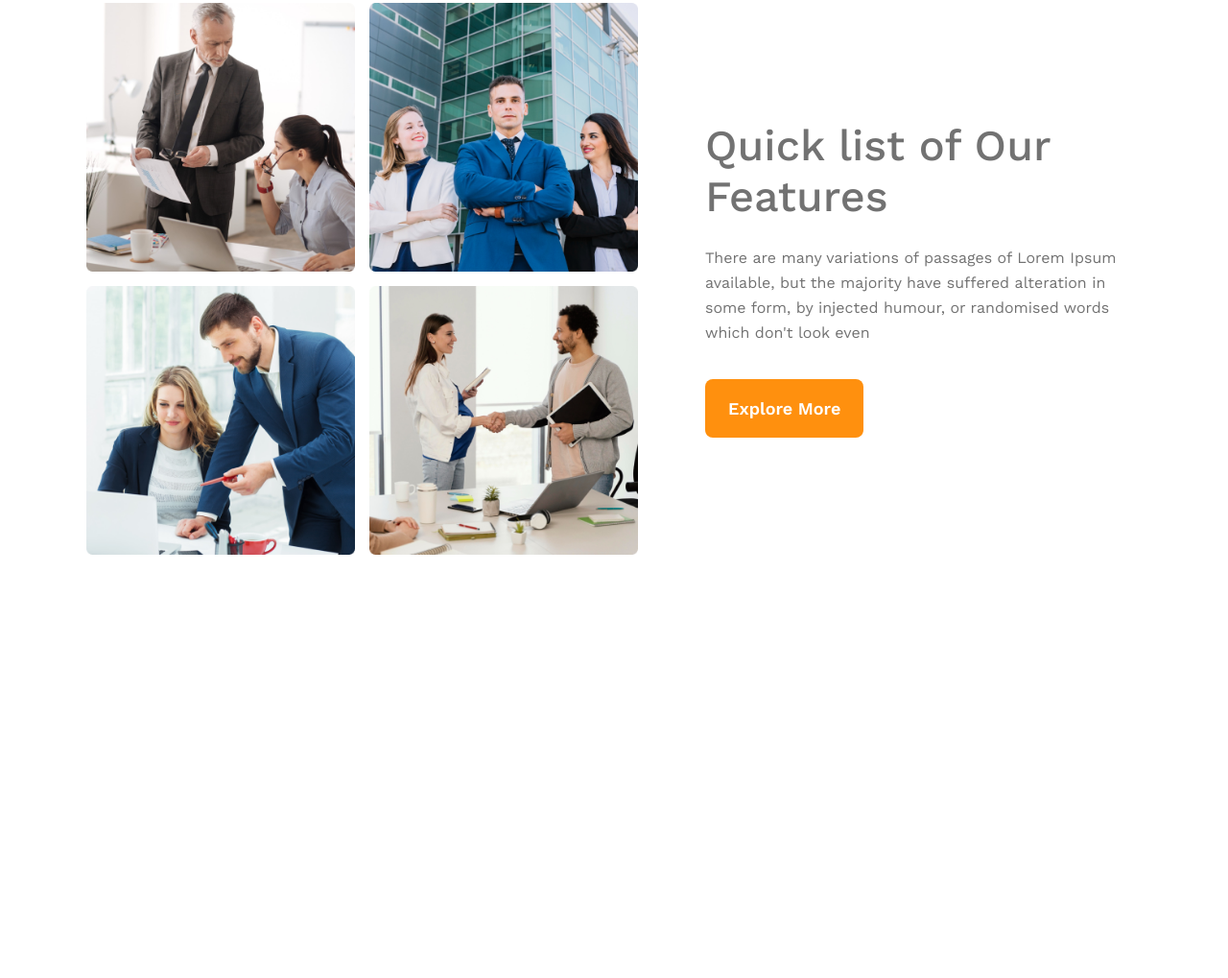
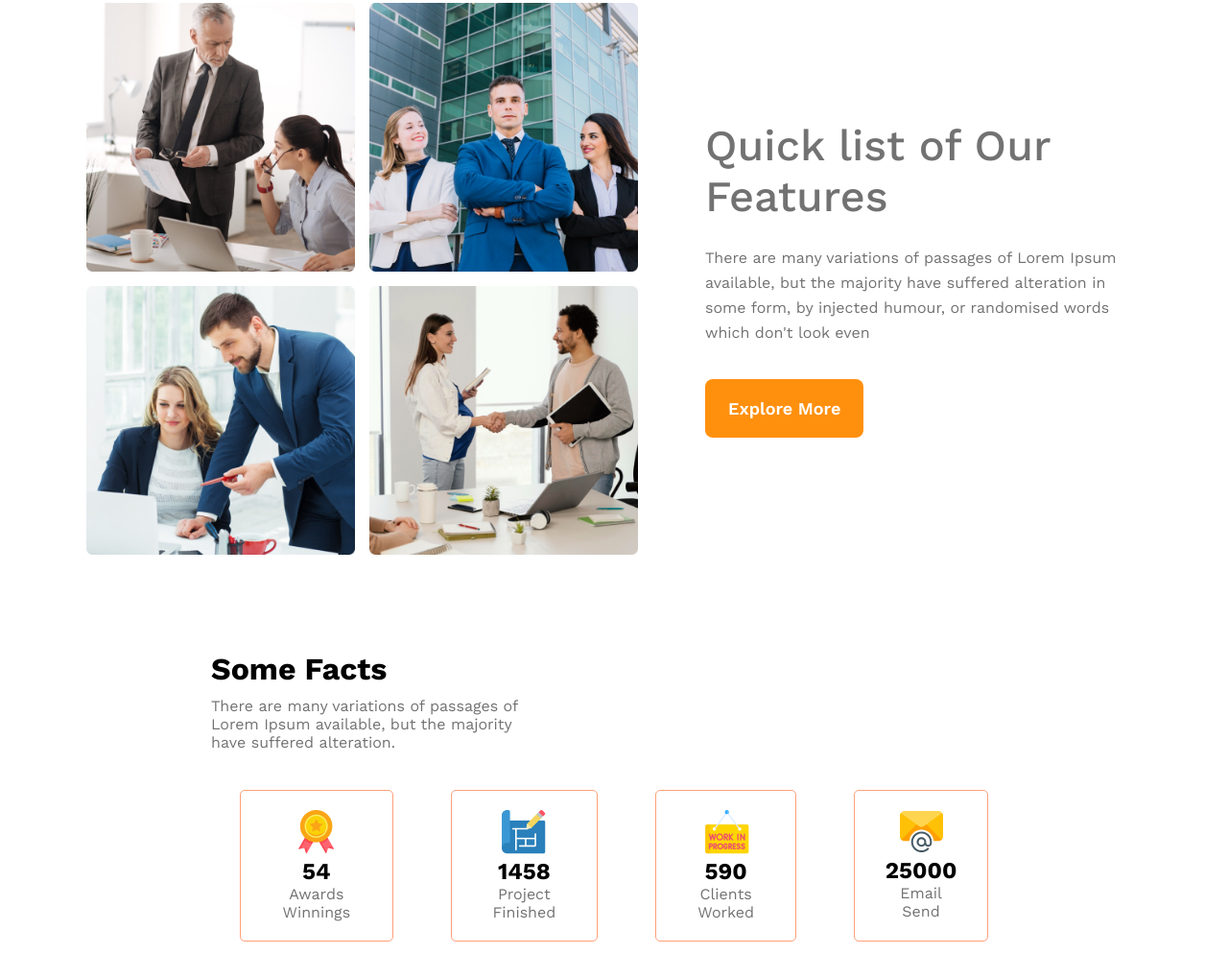
Before and after one commit to Rahman-Mofizur/g3-architects-repo, a plain HTML site: page index.html in a window 1280 px wide. Shown: the part 1074-2093 px from the top of the page at 96% size. Before the commit the page ends 1732 px from the top, so only its background shows below. Drawn offline with nearby package versions, Linux system fonts and the light colour scheme.

Commit message:
Facts Section added

```diff
--- a/index.html
+++ b/index.html
@@ -14,7 +14,7 @@
   <body>
     <header>
       <nav>
-        <h1>G3 Architects</h1>
+        <h1 class="shared--title-font">G3 Architects</h1>
         <ul>
           <li><a href="">Home</a></li>
           <li><a href="">About</a></li>
@@ -39,6 +39,7 @@
     </header>
 
     <main>
+      <!-- Quick List Section -->
       <section class="quick-list-section">
         <div class="quick-list-images">
           <img src="images/team1.png" alt="" />
@@ -56,6 +57,37 @@
           <button class="btn-primary">Explore More</button>
         </div>
       </section>
+
+      <!-- Facts Section -->
+      <section class="facts-container">
+        <h1 class="shared--title-font">Some Facts</h1>
+        <p class="text-light-gray facts-subtitle">
+          There are many variations of passages of Lorem Ipsum available, but
+          the majority have suffered alteration.
+        </p>
+        <div class="facts-card">
+          <div class="facts-card-details">
+            <img src="images/icons/ribon.png" alt="" />
+            <h1>54</h1>
+            <p class="text-light-gray">Awards Winnings</p>
+          </div>
+          <div class="facts-card-details">
+            <img src="images/icons/projects.png" alt="" />
+            <h1>1458</h1>
+            <p class="text-light-gray">Project Finished</p>
+          </div>
+          <div class="facts-card-details">
+            <img src="images/icons/customers.png" alt="" />
+            <h1>590</h1>
+            <p class="text-light-gray">Clients Worked</p>
+          </div>
+          <div id="email" class="facts-card-details">
+            <img src="images/icons/email.png" alt="" />
+            <h1>25000</h1>
+            <p class="text-light-gray">Email Send</p>
+          </div>
+        </div>
+      </section>
     </main>
   </body>
 </html>
--- a/styles/styles.css
+++ b/styles/styles.css
@@ -1,3 +1,7 @@
+/*  */
+
+/* Font imported from Google fonts */
+
 @import url("https://fonts.googleapis.com/css2?family=Open+Sans:ital,wght@0,600;0,800;1,400&family=Work+Sans:wght@400;500;600;700&display=swap");
 
 * {
@@ -6,19 +10,23 @@
   margin: 0px;
 }
 
+/*  */
+/* Shared Styles */
+
 .text-light-gray {
   color: var(--dark-03, #727272);
 }
 
+.shared--title-font {
+  font-size: 2rem;
+  font-weight: 700;
+}
+
+/*  */
 /* Header styles */
 header {
   background-color: rgb(255, 240, 242);
   padding: 50px 240px;
-}
-
-header h1 {
-  font-size: 2rem;
-  font-weight: 700;
 }
 
 nav {
@@ -79,6 +87,7 @@ nav li a {
   cursor: pointer;
 }
 
+/*  */
 /* Quick List Section Styles */
 .quick-list-section {
   max-width: 1100px;
@@ -118,6 +127,36 @@ nav li a {
   line-height: 26px; /* 162.5% */
 }
 
+/*  */
+/* Facts Section */
+.facts-container {
+  margin: 100px 220px;
+}
+
+.facts-container .facts-subtitle {
+  margin: 10px 500px 40px 0px;
+}
+
+.facts-card {
+  display: flex;
+  justify-content: space-between;
+}
+
+.facts-card-details {
+  margin: 0px 30px;
+  border: 1px solid lightsalmon;
+  border-radius: 5px;
+  padding: 20px;
+  text-align: center;
+}
+#email {
+  padding: 20px 30px;
+}
+.facts-card-details img {
+  border-bottom: 10px;
+}
+
+/*  */
 /* Responsive Media Queries */
 @media screen and (max-width: 576px) {
   header {
@@ -129,15 +168,40 @@ nav li a {
   nav h1 {
     margin-bottom: 20px;
   }
+  .banner h1 {
+    font-size: 35px;
+  }
   .quick-list-section {
     flex-direction: column;
+    justify-content: center;
+    align-items: center;
     /* padding: 0px 10px */
   }
-
   .quick-list-images {
-    padding: 50px 20px;
+    padding: 50px 0px;
+    grid-template-columns: 1fr;
   }
   .quick-list-images img {
     width: 100%;
   }
+  .quick-list-content {
+    padding: 0px 30px 40px 30px;
+    text-align: center;
+  }
+  /* Facts Section */
+  .facts-container {
+    margin: 40px auto;
+    text-align: center;
+  }
+  .facts-container .facts-subtitle {
+    margin: 10px auto;
+  }
+  .facts-card {
+    flex-direction: column;
+    margin: 30px 120px;
+  }
+
+  .facts-card-details {
+    margin-bottom: 20px;
+  }
 }
```
